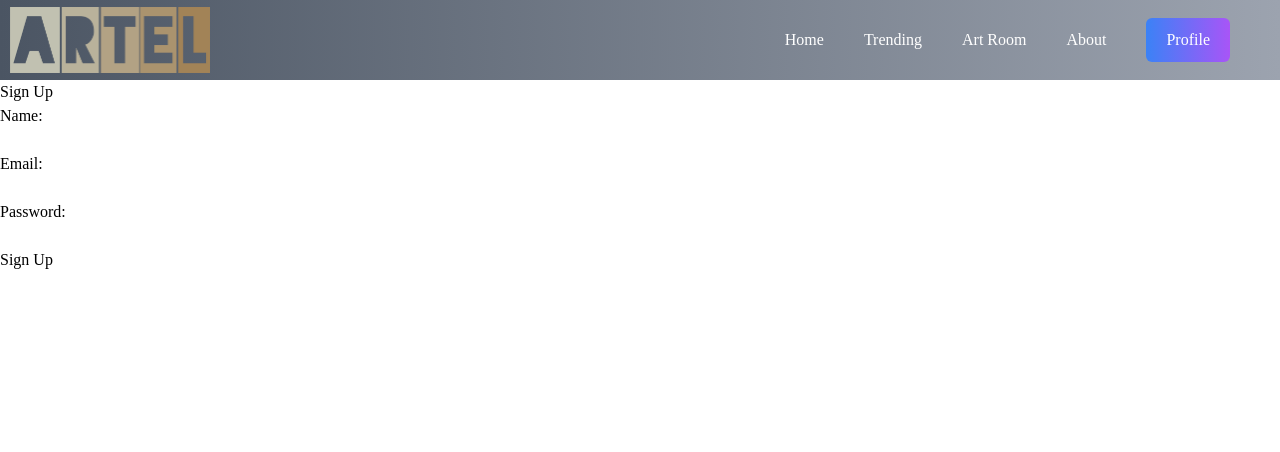
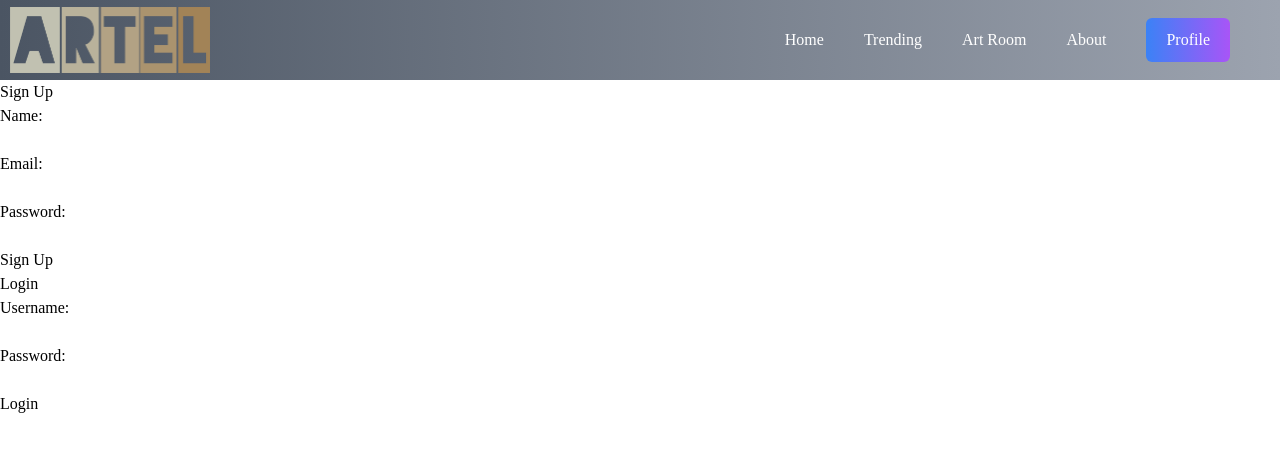
Before and after one commit to fxhanloniii/Artel-Mern-FrontEnd, a React (Create React App) app: page / in a window 1280 px wide. Shown: the top 452 px of the page. Built offline with nearby package versions, Linux system fonts and the light colour scheme.

Commit message:
added log in component

```diff
--- a/src/components/LogInForm.js
+++ b/src/components/LogInForm.js
@@ -0,0 +1,57 @@
+import React from 'react';
+import { useNavigate } from 'react-router-dom';
+import { useState } from 'react';
+import { setUserToken } from '../utils/authToken';
+
+const LogInForm = ({ login }) => {
+    const initialState = { username: '', password: ''};
+    const [input, setInput] = useState(initialState);
+    const navigate = useNavigate();
+
+    const handleSubmit = async (e) => {
+        e.preventDefault();
+        const createdUserToken = await login(input);
+
+        if (createdUserToken) {
+            setUserToken(createdUserToken);
+            navigate('/trending');
+        } else {
+            navigate('/')
+        }
+        setInput(initialState);
+    };
+
+    const handleChange = (e) => {
+        setInput({ ...input, [e.target.name]: e.target.value });
+    };
+
+  return (
+    <div className="form">
+      <h1>Login</h1>
+      <form onSubmit={handleSubmit}>
+        <label htmlFor="username">Username: </label>
+        <input
+          id="username"
+          name="username"
+          value={input.username}
+          onChange={handleChange}
+        />
+        <br />
+        <br />
+        <label htmlFor="password">Password: </label>
+        <input
+          id="password"
+          name="password"
+          type="password"
+          value={input.password}
+          onChange={handleChange}
+        />
+        <br />
+        <br />
+        <input type="submit" value="Login" />
+      </form>
+    </div>
+  )
+}
+
+export default LogInForm
--- a/src/components/Main.js
+++ b/src/components/Main.js
@@ -1,11 +1,13 @@
 import React from 'react'
 import { Routes, Route } from "react-router-dom";
 import SignUpForm from './SignUpForm';
+import LogInForm from './LogInForm';
 
-const Main = ({ signUp }) => {
+const Main = ({ signUp, login }) => {
   return (
     <div>
       <SignUpForm signUp={signUp}/>
+      <LogInForm login={login} />
     </div>
   )
 }
```
